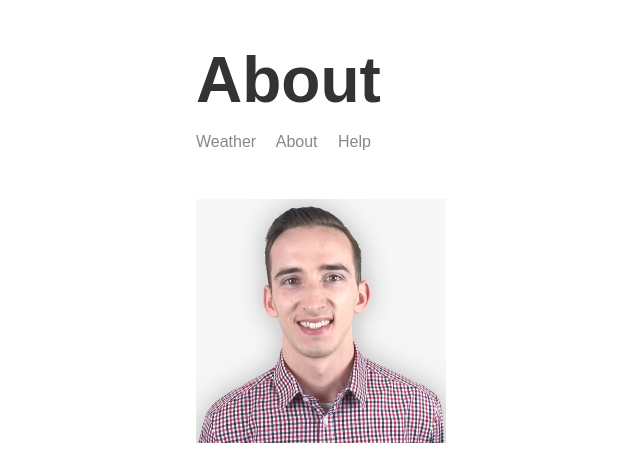
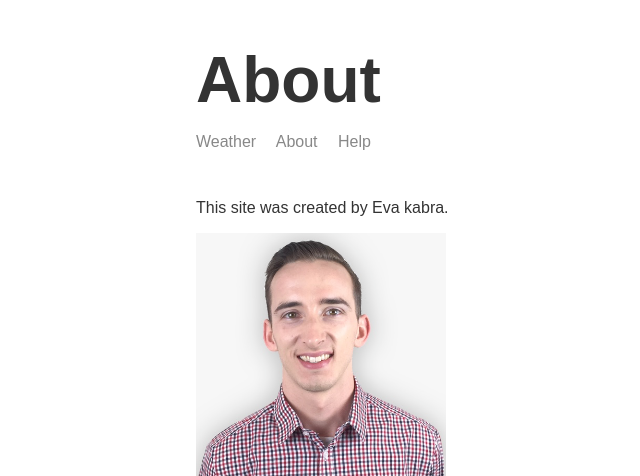
Before and after one commit to Evakabra/node3-weather-website, a Node server app: page /about in a window 1280 px wide. Shown: the top 476 px of the page, without its empty margins (119-759 px from the left). Run offline with Node 20, Linux system fonts and the light colour scheme; some libraries are stand-ins or nearby versions.

Commit message:
Add about text

```diff
--- a/src/templates/views/about.hbs
+++ b/src/templates/views/about.hbs
@@ -8,6 +8,7 @@
 <body >
 <div class="main-content">
 {{>header}}
+<p>This site was created by Eva kabra.</p>
 <img class='portrait' src='/img/andrew.png'>
 </div>
 
```
